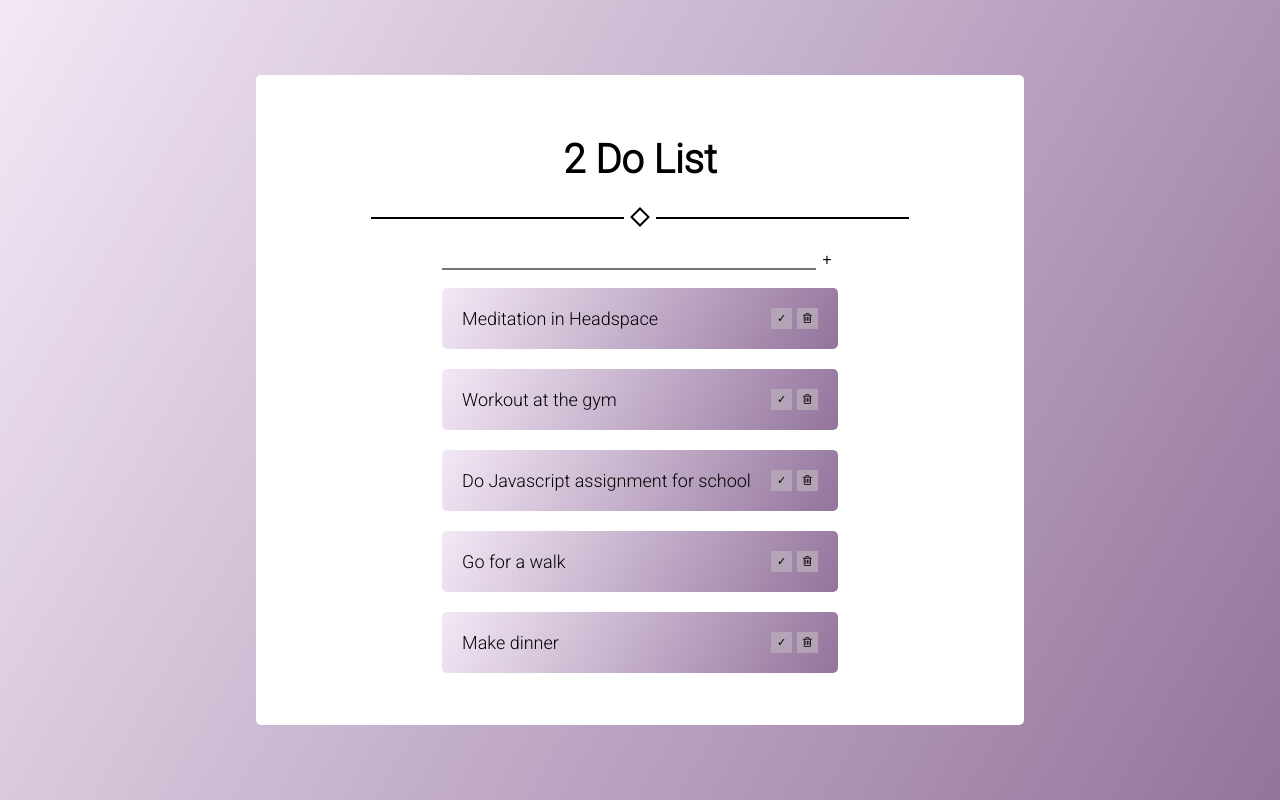
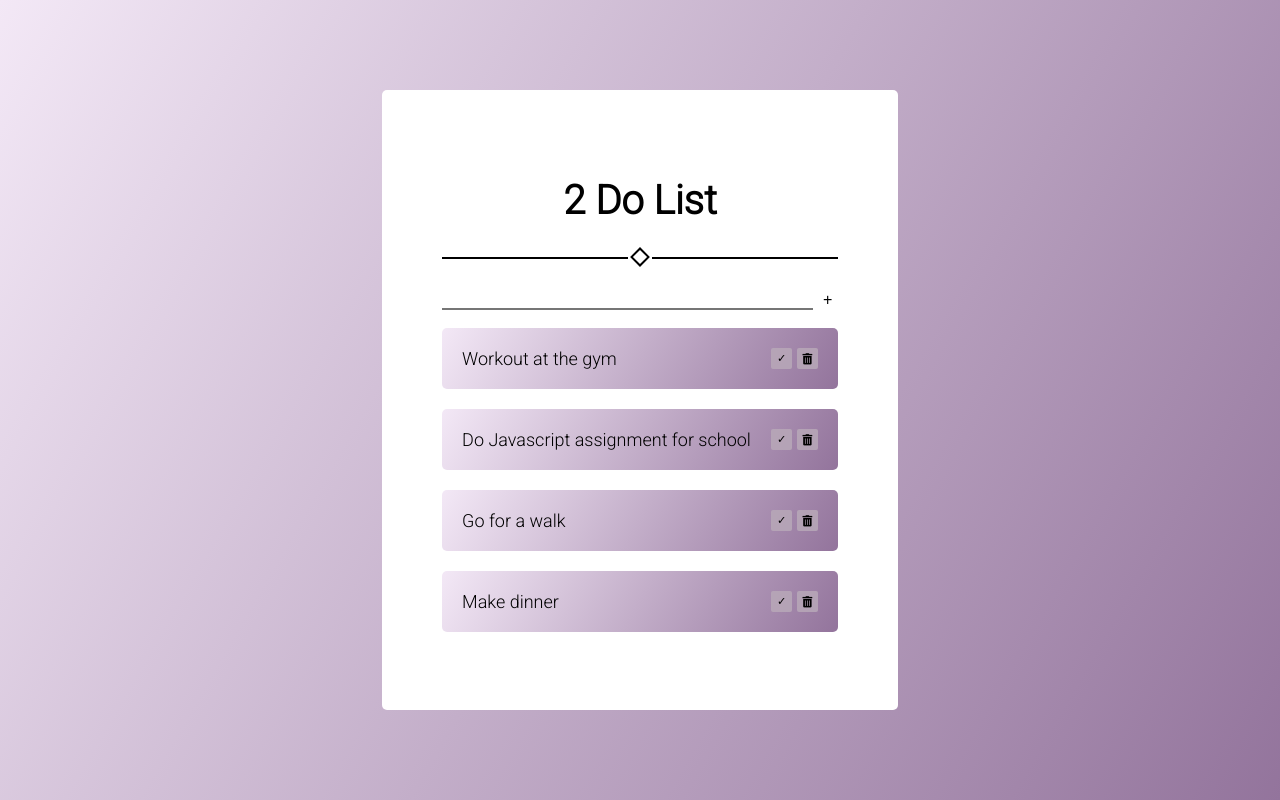
Before and after one commit to elinsjodin/JS_A1, a website: page index.html in a window 1280 px wide. Both pictures are taken after a click on the button 807 px from the left and 318 px from the top of the page. Drawn offline with Linux system fonts and the light colour scheme.

Commit message:
Created form w/ scss + js to toggle & delete li:s

```diff
--- a/Javascript/main.js
+++ b/Javascript/main.js
@@ -1,16 +1,39 @@
-// Object Class
 class Todo {
   constructor() {
-    this.task = "";
+    this.task = [];
+    this.isFinished = false;
   }
 }
-// Function when page loads
+
 window.onload = function () {
   start();
 };
 
+let t1 = new Todo();
+t1.task = "Meditation in Headspace";
+
+let t2 = new Todo();
+t2.task = "Workout at the gym";
+
+let t3 = new Todo();
+t3.task = "Do Javascript assignment for school";
+
+let t4 = new Todo();
+t4.task = "Go for a walk";
+
+let t5 = new Todo();
+t5.task = "Make dinner";
+
+let LOCAL_STORAGE_LIST_KEY = "task.items";
+let tasks = JSON.parse(localStorage.getItem(LOCAL_STORAGE_LIST_KEY)) || [
+  t1,
+  t2,
+  t3,
+  t4,
+  t5,
+];
+
 function start() {
-  // Selectors
   let container = document.createElement("div");
   container.id = "container";
   document.body.appendChild(container);
@@ -46,6 +69,7 @@ function start() {
   let input = document.createElement("input");
   this.type = Text;
   input.className = "todoinput";
+  input.id = "todoinput";
   form.appendChild(input);
 
   let inputbutton = document.createElement("button");
@@ -54,28 +78,32 @@ function start() {
   inputbutton.addEventListener("click", addTask);
   form.appendChild(inputbutton);
 
-  let t1 = new Todo();
-  t1.task = "Meditation in Headspace";
+  let ul = document.createElement("ul");
+  ul.id = "theMainList";
+  // ul.addEventListener("click", deleteTask);
+  taskdiv.appendChild(ul);
 
-  let t2 = new Todo();
-  t2.task = "Workout at the gym";
+  render();
+}
+function saveAndRender() {
+  save();
+  render();
+}
 
-  let t3 = new Todo();
-  t3.task = "Do Javascript assignment for school";
+function save() {
+  localStorage.setItem(LOCAL_STORAGE_LIST_KEY, JSON.stringify(taskitems));
+}
 
-  let t4 = new Todo();
-  t4.task = "Go for a walk";
-
-  let t5 = new Todo();
-  t5.task = "Make dinner";
-
-  let ul = document.createElement("ul");
-
-  let tasks = [t1, t2, t3, t4, t5];
+function render() {
+  let ul = document.getElementById("theMainList");
+  ul.innerHTML = "";
 
   for (let i = 0; i < tasks.length; i++) {
     let li = document.createElement("li");
     li.innerHTML += tasks[i].task;
+    if (tasks[i].isFinished) {
+      li.className = "completed";
+    }
     ul.appendChild(li);
 
     let buttons = document.createElement("div");
@@ -88,24 +116,60 @@ function start() {
 
     let deletebtn = document.createElement("button");
     deletebtn.className = "deletebtn";
-    deletebtn.innerHTML = '<i class="fa fa-trash-o"></i>';
+    deletebtn.innerHTML = '<i class="fas fa-trash-alt"></i>';
+
+    checkbtn.addEventListener("click", () => done(i));
+
+    deletebtn.addEventListener("click", () => deleteTask(i));
 
     buttons.appendChild(checkbtn);
     buttons.appendChild(deletebtn);
   }
-  taskdiv.appendChild(ul);
 }
-// Event Listeners
-buttoncheck.addEventListener("click", addTask);
 
-// Functions
 function addTask(event) {
   event.preventDefault();
+
+  let inputTag = document.getElementById("todoinput");
+
+  let inputText = inputTag.value;
+  //saveLocalTodos(todoinput.value);
+  let theNewTodo = new Todo();
+  theNewTodo.task = inputText;
+
+  tasks.push(theNewTodo);
+  inputTag.value = "";
+  render();
 }
 
-function deleteTask() {}
+function done(i) {
+  tasks[i].isFinished = !tasks[i].isFinished;
 
+  render();
+}
+
+function deleteTask(i) {
+  tasks.splice(i, 1);
+  render();
+}
+
+//1. Ta reda på vilket objekt som skall tas bort
+//2. Använd splice på tasks för att ta bort
+//3. Uppdatera html (render)
+
+// function savetoLS(task) {
+//   let todos;
+//   if (localStorage.getItem("todos") === null) {
+//     todos = [];
+//   } else {
+//     todos = JSON.parse(localStorage.getItem("todos"));
+//   }
+//   tasks.push(task);
+//   localStorage.setItem("todos", JSON.stringify(todos));
+// }
 //Mark as done
+
+//if bolean is true
 
 // function x(e) {
 //   e.parentNode.querySelector("li").innerHTML = ""
@@ -116,6 +180,14 @@ function deleteTask() {}
 
 // variabel
 
-// function createHTML()
-//function
-// Todo.push
+// function createHTML(){
+//...
+// }
+//function addToList(){
+//new todo
+//todos.push
+//createHTML()
+//}
+
+//  let todoDiv = document.createElement("div");
+// todoDiv.classList.add("todo");
--- a/Scss/main.scss
+++ b/Scss/main.scss
@@ -16,21 +16,16 @@ body {
   align-items: center;
 }
 .box {
-  height: 500px;
-  width: 80%;
   background-color: $white;
   border-radius: 5px;
   display: flex;
   flex-direction: column;
   justify-content: center;
   align-items: center;
+  padding: 10px;
   @include tablet {
-    height: 650px;
-    width: 60%;
     font-size: 1.5em;
-  }
-  @include desktop {
-    max-width: 60%;
+    padding: 60px;
   }
   .heading {
     position: relative;
@@ -43,12 +38,13 @@ body {
     }
   }
   .lines {
-    width: 70%;
+    min-width: 90%;
     height: 7px;
     position: relative;
     @include desktop {
       height: 15px;
       margin-bottom: 15px;
+      min-width: 100%;
     }
   }
   .lines::after,
@@ -61,7 +57,7 @@ body {
     width: 47%;
     top: 47%;
     animation: line 1.2s ease-in;
-    @include desktop {
+    @include tablet {
       height: 2px;
     }
   }
@@ -77,10 +73,14 @@ body {
     border: 0.7px solid $black;
     margin: auto;
     transform: rotate(45deg);
+    @include tablet {
+      height: 6px;
+      width: 6px;
+      border: 2px solid $black;
+    }
     @include desktop {
       height: 10px;
       width: 10px;
-      border: 2px solid $black;
     }
   }
   @keyframes line {
@@ -111,7 +111,7 @@ body {
         border-right-style: hidden;
         border-left-style: hidden;
         border-bottom-style: solid;
-        width: 70%;
+        min-width: 80%;
         @include desktop {
           width: 100%;
         }
@@ -120,13 +120,19 @@ body {
         outline: none;
       }
       .add {
+        display: flex;
+        justify-content: center;
+        align-items: center;
         border: none;
         background-color: $white;
         font-size: 0.6rem;
-        border-radius: 5px;
-        height: 15px;
+        border-radius: 2px;
+        height: 10px;
+        width: 10px;
+        margin-left: 5px;
         @include tablet {
           font-size: 1rem;
+          width: 20px;
           height: 20px;
         }
       }
@@ -154,20 +160,21 @@ body {
       display: flex;
       flex-direction: row;
       justify-content: space-between;
+      flex-wrap: wrap;
+      min-width: 80%;
+      max-width: 80%;
+      flex-basis: 100%;
       flex: 1;
       gap: 20px;
       background-image: linear-gradient(120deg, $lilac, $darklilac);
       list-style: none;
       border-radius: 5px;
       padding: 10px;
-      width: 70%;
-      font-size: 0.6em;
+      font-size: 0.7rem;
       @include tablet {
         font-size: 1em;
         padding: 20px;
-      }
-      @include desktop {
-        width: 90%;
+        min-width: 90%;
       }
     }
     .buttons {
@@ -179,11 +186,12 @@ body {
         display: flex;
         justify-content: center;
         align-items: center;
-        padding: 5px;
+        padding: 7px;
         background: $grey;
         color: $black;
         border: none;
-        font-size: 0.3rem;
+        border-radius: 2px;
+        font-size: 0.6rem;
         max-height: 0.5rem;
         max-width: 0.7rem;
         @include tablet {
@@ -199,9 +207,9 @@ body {
         border: none;
       }
     }
-    .compleated {
+    .completed {
       text-decoration: line-through;
-      opacity: 0;
+      opacity: 0.5;
     }
   }
 }
--- a/index.html
+++ b/index.html
@@ -13,7 +13,9 @@
     <meta name="viewport" content="width=device-width, initial-scale=1" />
     <link
       rel="stylesheet"
-      href="https://cdnjs.cloudflare.com/ajax/libs/font-awesome/4.7.0/css/font-awesome.min.css"
+      href="https://use.fontawesome.com/releases/v5.15.4/css/all.css"
+      integrity="sha384-DyZ88mC6Up2uqS4h/KRgHuoeGwBcD4Ng9SiP4dIRy0EXTlnuz47vAwmeGwVChigm"
+      crossorigin="anonymous"
     />
     <link rel="stylesheet" href="css/main.css" />
     <script src="Javascript/main.js"></script>
```
Also changed, not shown: css/main.css.
